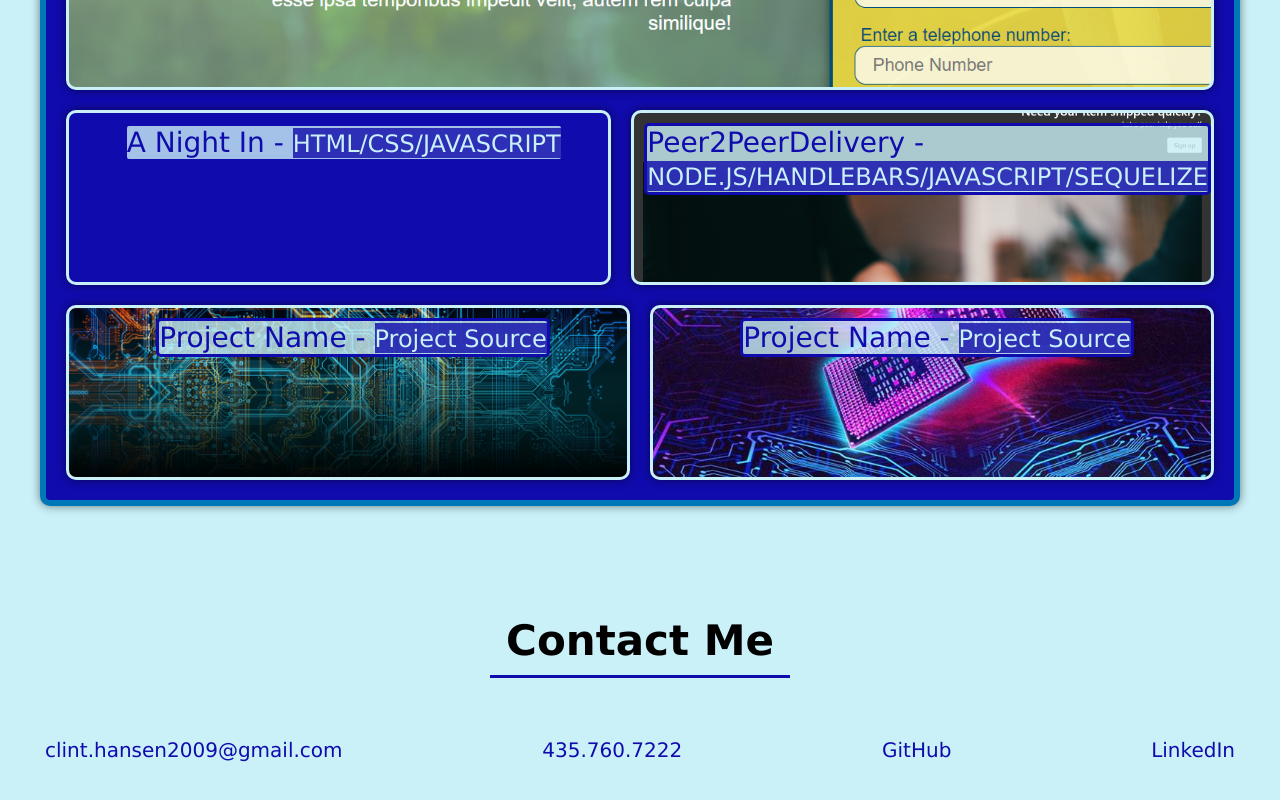
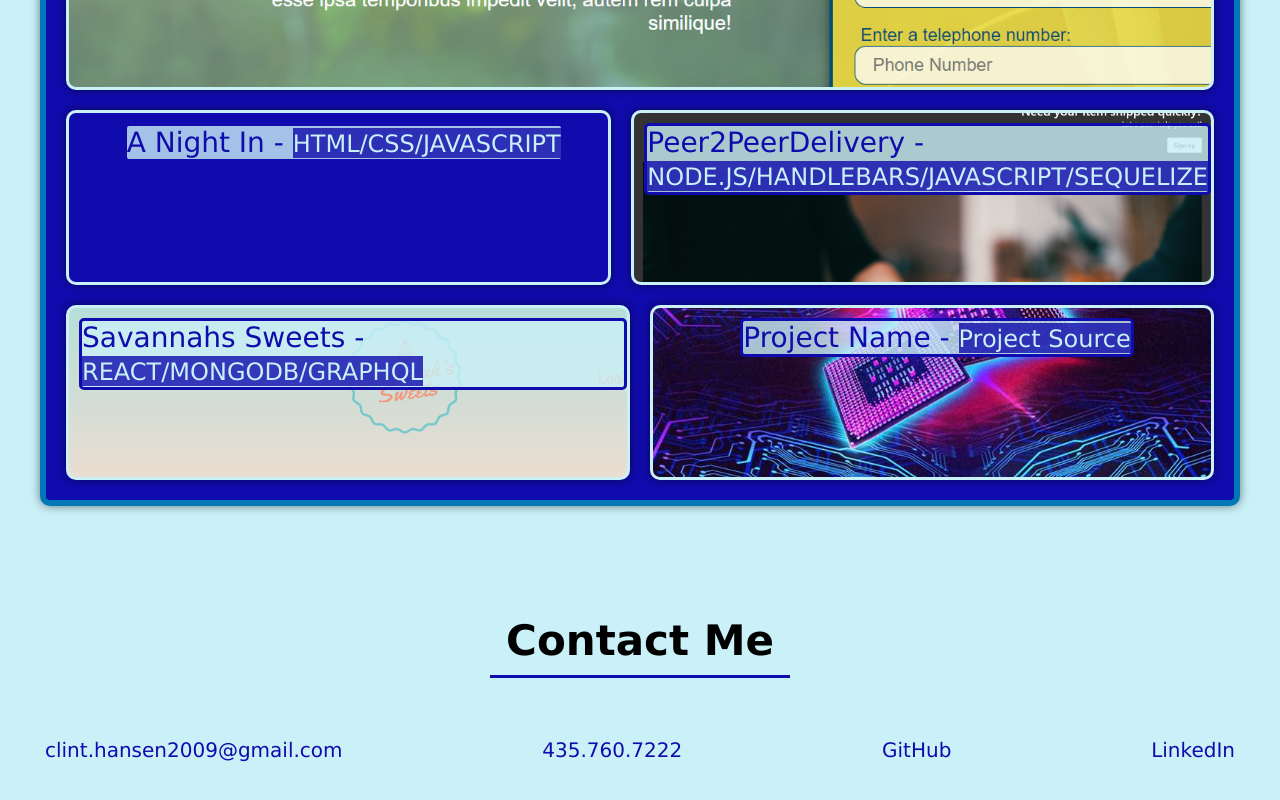
Before and after one commit to Clint-Hansen/my-portfolio, a plain HTML site: page index.html in a window 1280 px wide. Shown: the part 1379-2179 px from the top of the page. Drawn offline with Linux system fonts and the light colour scheme.

Commit message:
adding project three to portfolio

```diff
--- a/assets/css/style.css
+++ b/assets/css/style.css
@@ -172,7 +172,7 @@ section {
 }
 
 .placeholder-3 {
-    background-image: url(../images/placeholder3.jpg);
+    background-image: url(../images/savannahssweets.PNG);
 }
 
 .placeholder-4 {
--- a/index.html
+++ b/index.html
@@ -69,9 +69,9 @@
                 </div>
                 </a>
 
-            <a href="#" class="project placeholder-3">
+            <a href="https://dudley-doright-93373.herokuapp.com/" class="project placeholder-3">
                 <div>
-                    <h3>Project Name - <span>Project Source</span></h3>
+                    <h3>Savannahs Sweets - <span>REACT/MONGODB/GRAPHQL</span></h3>
                 </div>
             </a>
 
```
Also changed, not shown: assets/images/savannahssweets.PNG (added).
